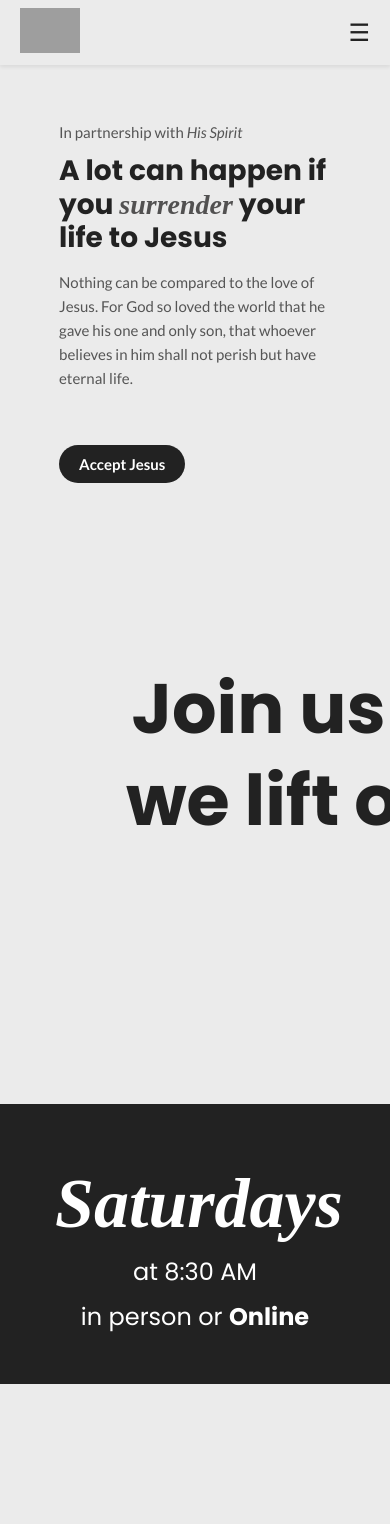
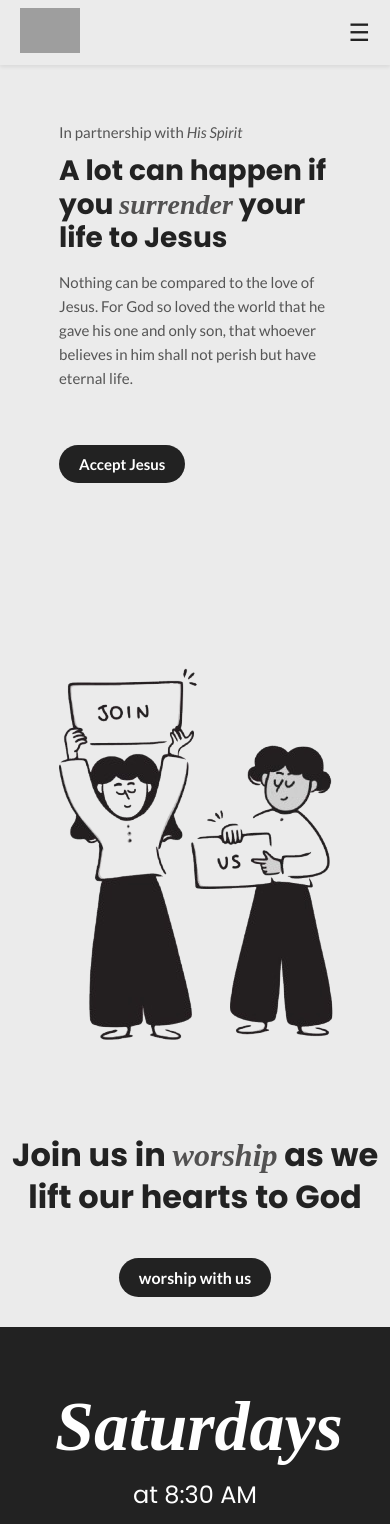
Before and after one commit to Dahmii/ASF-Ui, a React (Vite) app: page / in a window 390 px wide. Shown: the top 1524 px of the page. Built offline with nearby package versions, Linux system fonts and the light colour scheme; grey boxes are pictures that could not be loaded; a web font is replaced by a local one.

Commit message:
hero + join responsive

```diff
--- a/src/Components/Join/Join.css
+++ b/src/Components/Join/Join.css
@@ -1,3 +1,4 @@
+/* Join.css */
 * {
   margin: 0;
   padding: 0;
@@ -9,34 +10,47 @@
   display: flex;
   justify-content: center;
   align-items: center;
-  padding: 50px;
+  padding: 50px 20px;
+  margin-top: 100px;
 }
 
 .join-content {
   display: flex;
   justify-content: space-between;
-  flex-direction: row;
   width: 100%;
-  max-width: 1200px; /* Adjust as needed */
+  max-width: 1200px;
   position: relative;
 }
 
+.join-image-container {
+  flex: 1;
+  display: flex;
+  align-items: center;
+  justify-content: center;
+}
+
+.join-image {
+  max-width: 100%;
+  height: auto;
+}
+
 .join-text {
-  text-align: right;
-  flex-grow: 1;
-  position: relative;
+  flex: 1;
+  display: flex;
+  flex-direction: column;
+  justify-content: center;
+  align-items: flex-end;
+  padding: 0 20px;
 }
 
 .join-text h1 {
-  width: 700px;
   font-family: "Poppins", serif;
   font-weight: 700;
-  font-size: 70px;
+  font-size: 4rem;
   line-height: 1.3;
   color: #222;
-  margin-top: 90px;
-  margin-right: 150px;
   text-align: right;
+  margin-bottom: 40px;
 }
 
 .join-text h1 span {
@@ -57,8 +71,59 @@
   border-radius: 25px;
   cursor: pointer;
   transition: background 0.3s ease-in-out;
-  position: absolute;
-  right: 0;
-  bottom: 30px;
-  margin-right: 150px;
 }
+
+.join-btn:hover {
+  background-color: #444;
+}
+
+/* Responsive styles */
+@media (max-width: 1200px) {
+  .join-text h1 {
+    font-size: 3.5rem;
+  }
+}
+
+@media (max-width: 992px) {
+  .join-text h1 {
+    font-size: 3rem;
+  }
+}
+
+@media (max-width: 768px) {
+  .join-content {
+    flex-direction: column;
+  }
+
+  .join-text {
+    align-items: center;
+    margin-top: 40px;
+  }
+
+  .join-text h1 {
+    text-align: center;
+    font-size: 2.5rem;
+  }
+
+  .join-btn {
+    position: static;
+    margin-right: 0;
+  }
+}
+
+@media (max-width: 480px) {
+  .join-container {
+    padding: 30px 15px;
+    margin-top: 60px;
+  }
+
+  .join-text h1 {
+    font-size: 2rem;
+    width: 95vw;
+  }
+
+  .join-btn {
+    font-size: 16px;
+    padding: 10px 20px;
+  }
+}
```
